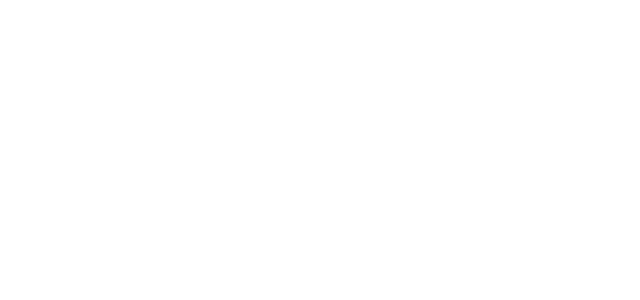
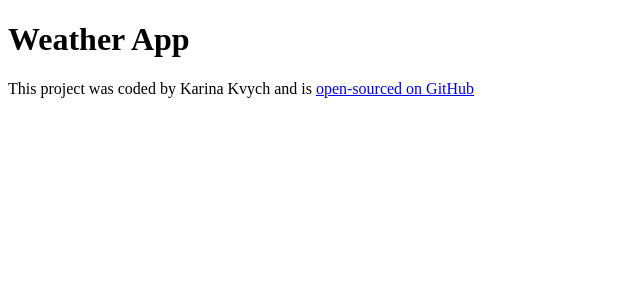
Before and after one commit to karin0chka/w5React_Weather, a React (Vite) app: page / in a window 1280 px wide. Shown: the top 300 px of the page, without its empty margins (0-640 px from the left). Built offline with nearby package versions, Linux system fonts and the light colour scheme.

Commit message:
Added GitHub link

```diff
--- a/src/App.jsx
+++ b/src/App.jsx
@@ -1,8 +1,19 @@
-import { useState } from 'react'
+import React from 'react'
 import './App.css'
 
 export default function App() {
-  const [count, setCount] = useState(0)
 
-  return
+
+  return (
+    <>
+    <div>
+    <h1>Weather App</h1>
+    <footer>
+      This project was coded by Karina Kvych and is {" "}
+      <a href="https://github.com/karin0chka/w5React_Weather"
+      target='_blank' > open-sourced on GitHub</a>
+      </footer>
+      </div>
+    </>
+  )
 }
```
